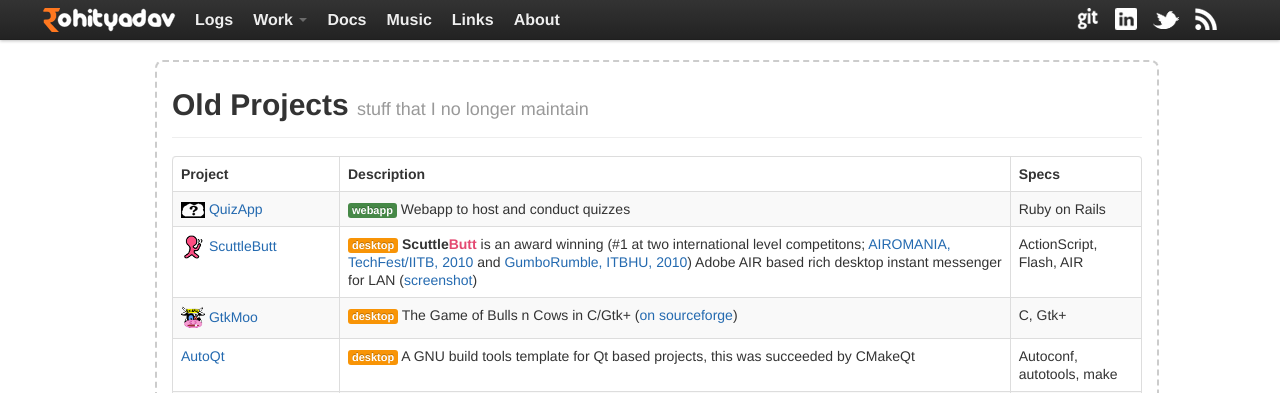
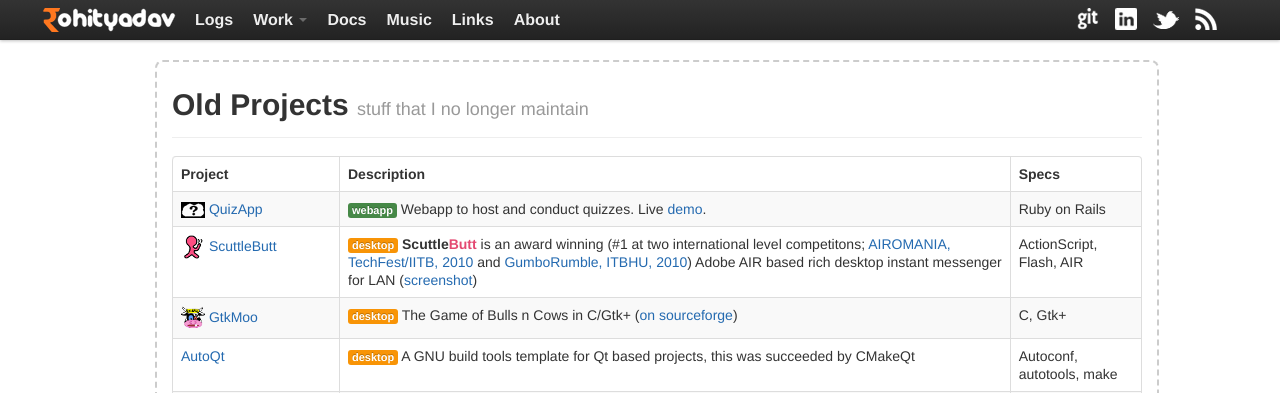
Before and after one commit to rohityadavcloud/rohityadavcloud.github.io, a Jekyll site: the page built from projects/old.markdown, in a window 1280 px wide. Shown: the top 393 px of the page. Built offline with Jekyll 4.4.1, drawn with Linux system fonts in a browser that asks for light colours; Markdown is read by kramdown in place of the engine named in the settings.

Commit message:
old: archive and add quizapp to old projects

```diff
--- a/projects/old.markdown
+++ b/projects/old.markdown
@@ -18,8 +18,8 @@
   </thead>
   <tbody>
     <tr>
-      <td><img src="/images/projects/quizapp-small.png"> <a href="https://github.com/rohityadav/quizapp">QuizApp</a></td>
-      <td><span class="label label-success">webapp</span> Webapp to host and conduct quizzes</td>
+      <td><img src="/images/projects/quizapp-small.png"> <a href="/files/old/quizapp.zip">QuizApp</a></td>
+      <td><span class="label label-success">webapp</span> Webapp to host and conduct quizzes. Live <a href="http://quizapp.herokuapp.com/">demo</a>.</td>
       <td>Ruby on Rails</td>
     </tr>
     <tr>
```
Also changed, not shown: 1 other file.
